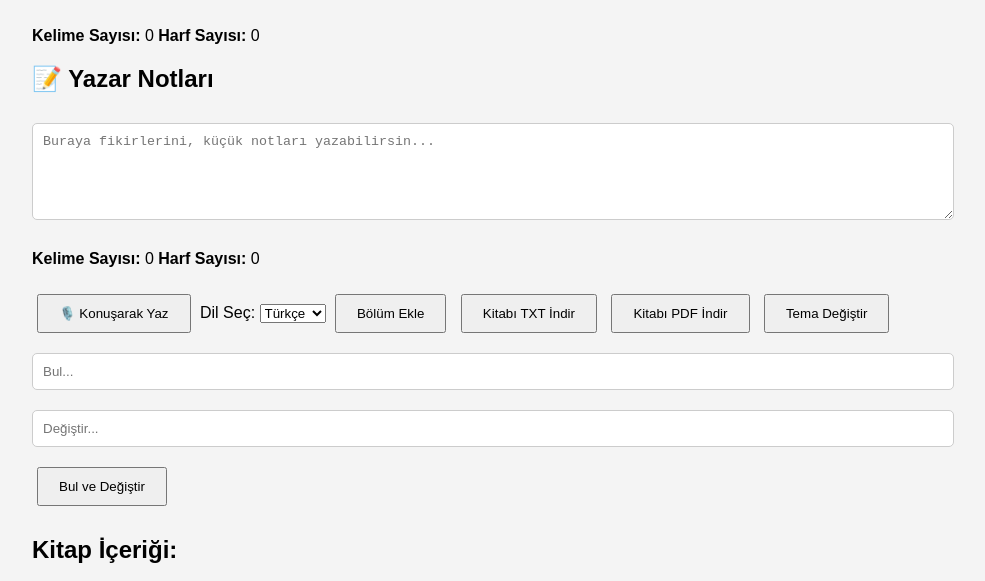
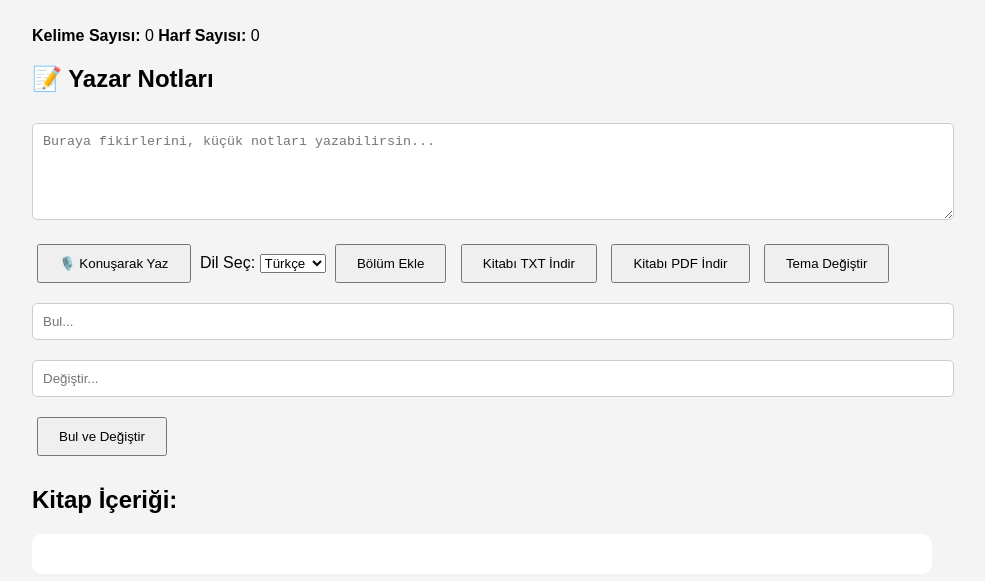
Before and after one commit to alprslck/book, a plain HTML site: page index.html in a window 1280 px wide. Shown: the part 678-1259 px from the top of the page, without its empty margins (158-1143 px from the left). Drawn offline with nearby package versions, Linux system fonts and the light colour scheme.

Commit message:
Update index.html

```diff
--- a/index.html
+++ b/index.html
@@ -69,10 +69,6 @@
 
 <h2>📝 Yazar Notları</h2>
 <textarea id="notlar" placeholder="Buraya fikirlerini, küçük notları yazabilirsin..." rows="5"></textarea>
-<p><strong>Kelime Sayısı:</strong> <span id="kelimeSayisi">0</span>
-<strong>Harf Sayısı:</strong> <span id="harfSayisi">0</span>
-</p>
-
 
   <button onclick="konusmayaBasla()">🎙️ Konuşarak Yaz</button>
 
```
